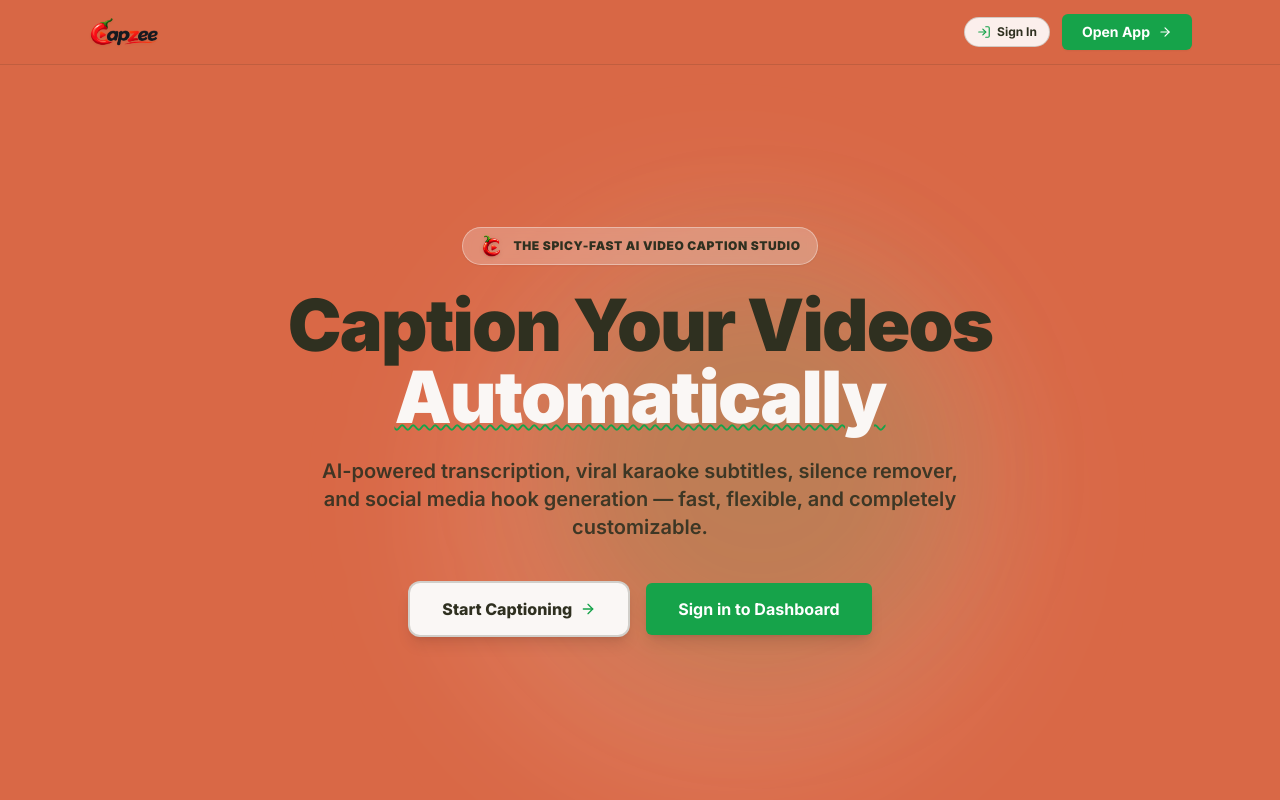
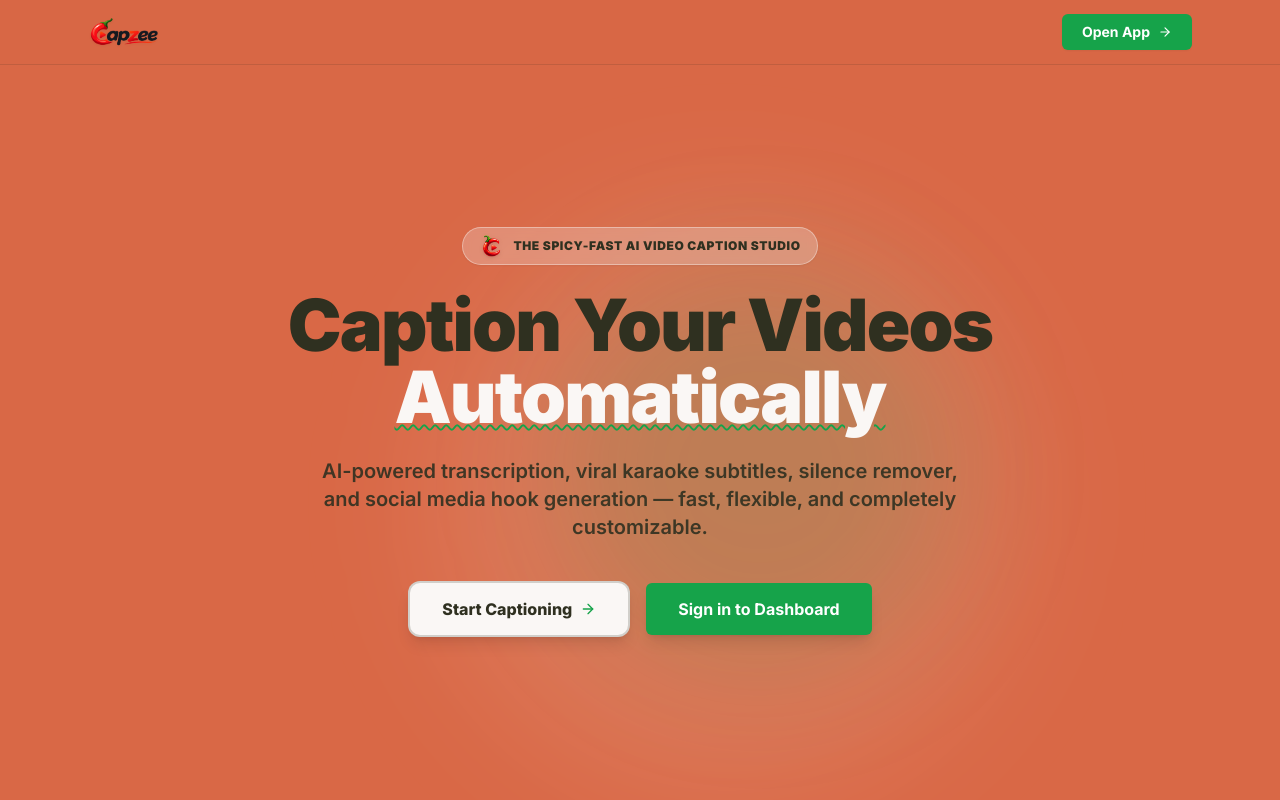
Before and after one commit to capzee0/capzee0.github.io, a React (Vite) app in the folder apps/web/: page / in a window 1280 px wide. Shown: the top 800 px of the page. Built offline with nearby package versions, Linux system fonts and the light colour scheme; no server answers; a web font is replaced by a local one; what @capzee/contracts would draw is missing.

Commit message:
style: remove top sign-in button from landing page header

```diff
--- a/apps/web/src/features/landing/LandingPage.tsx
+++ b/apps/web/src/features/landing/LandingPage.tsx
@@ -84,7 +84,7 @@ export function LandingPage() {
             />
           </Link>
           <div className="flex items-center gap-3">
-            <UserMenu />
+            {user && <UserMenu />}
             <button
               onClick={handleGoToApp}
               className="button-secondary text-sm py-2 px-5 font-bold shadow-sm cursor-pointer"
```
